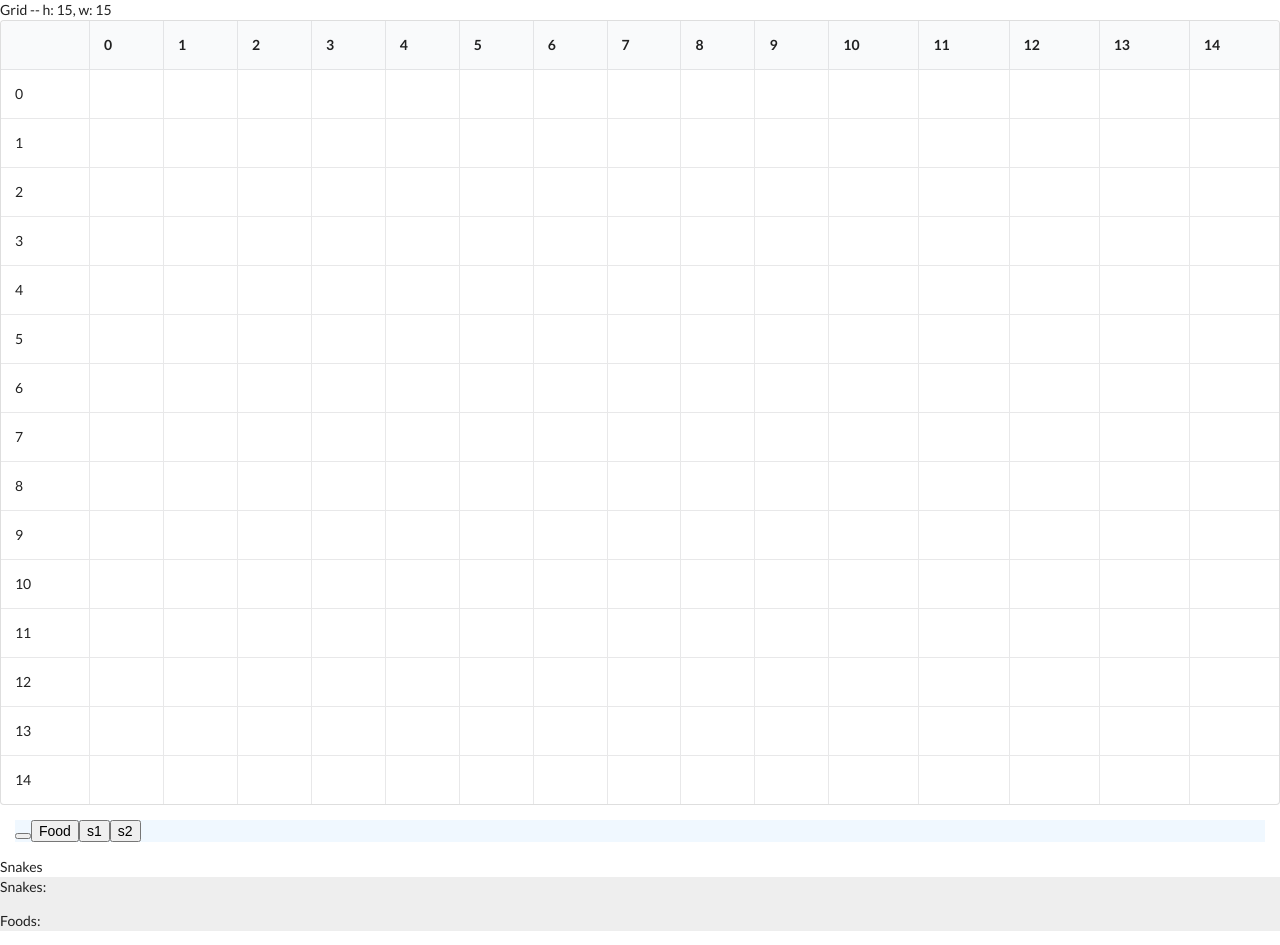
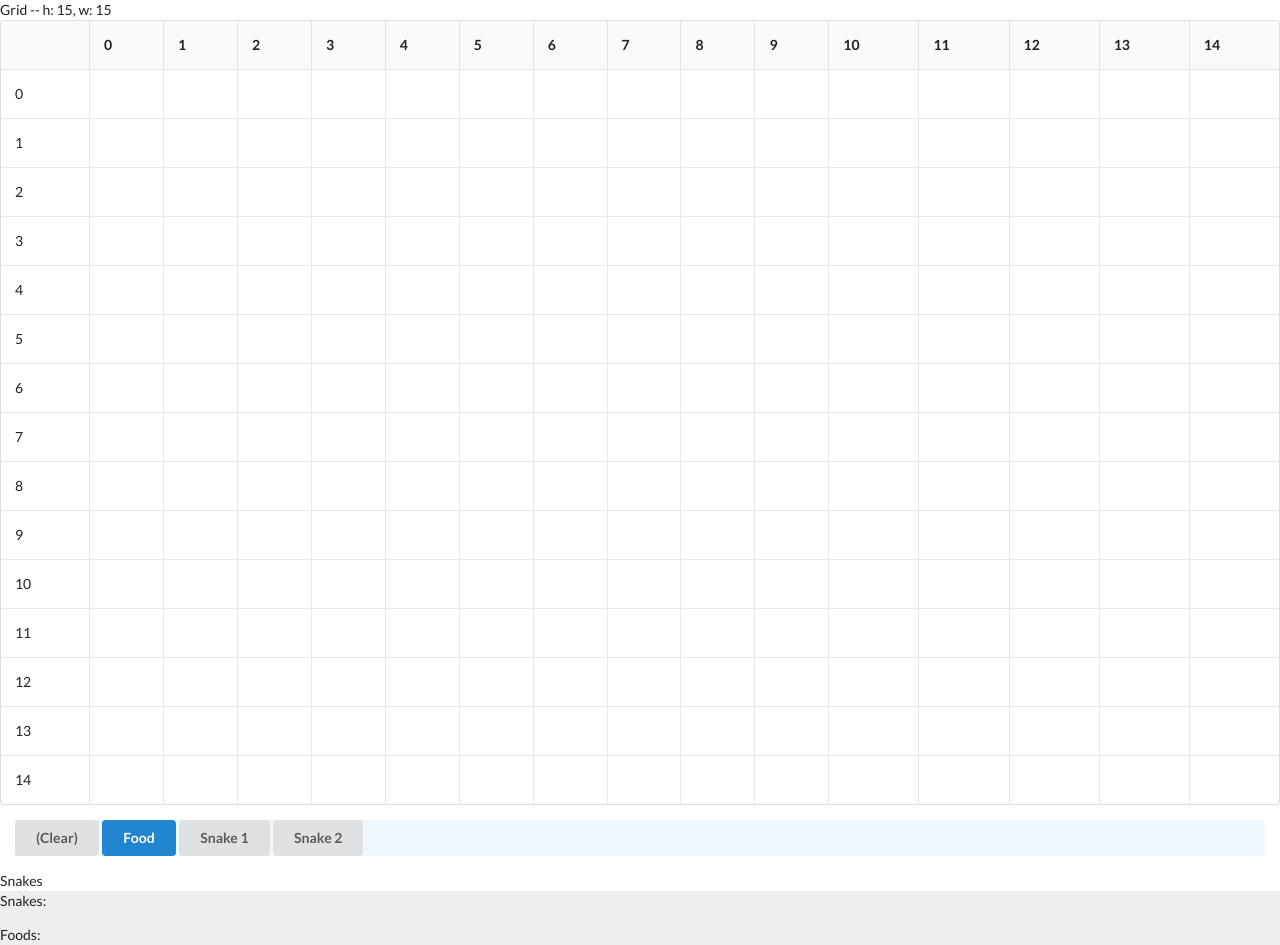
Before and after one commit to JNotelddim/coordinate-plotter, a React (Create React App) app: page / in a window 1280 px wide. Built offline with nearby package versions, Linux system fonts and the light colour scheme.

Commit message:
Use state's inputmodes in inputModeSelector

```diff
--- a/src/components/InputModeSelector.js
+++ b/src/components/InputModeSelector.js
@@ -9,11 +9,15 @@ let Container = styled.div`
   background-color: aliceblue;
 `;
 
-const InputModeSelector = ({ snakes, setInputMode }) => {
+const InputModeSelector = ({ snakes, inputMode, setInputMode }) => {
   let inputModeOptions = ["", "Food", ...snakes];
   let modeOptionButtons = inputModeOptions.map((option, i) => (
-    <button key={i} onClick={() => setInputMode(option)}>
-      {option}
+    <button
+      key={i}
+      onClick={() => setInputMode(option)}
+      className={`ui button ${inputMode === option ? "primary" : ""}`}
+    >
+      {option === "" ? "(Clear)" : option}
     </button>
   ));
 
@@ -21,8 +25,7 @@ const InputModeSelector = ({ snakes, setInputMode }) => {
 };
 
 const mapStateToProps = state => {
-  let snakes = ["s1", "s2"];
-  return { snakes: snakes };
+  return { snakes: state.snakes, inputMode: state.grid.inputMode };
 };
 
 export default connect(mapStateToProps, { setInputMode })(InputModeSelector);
--- a/src/state/snakes/snakes.reducers.js
+++ b/src/state/snakes/snakes.reducers.js
@@ -0,0 +1,9 @@
+const DEFAULT_SNAKES_STATE = ["Snake 1", "Snake 2"];
+const snakesReducer = (state = DEFAULT_SNAKES_STATE, action) => {
+  switch (action.type) {
+    default:
+      return state;
+  }
+};
+
+export default snakesReducer;
```
Also changed, not shown: src/state/grid/grid.reducers.js (+0 -19 lines).
